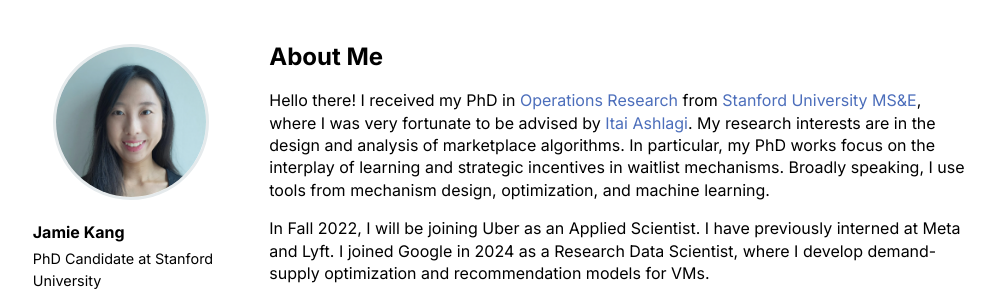
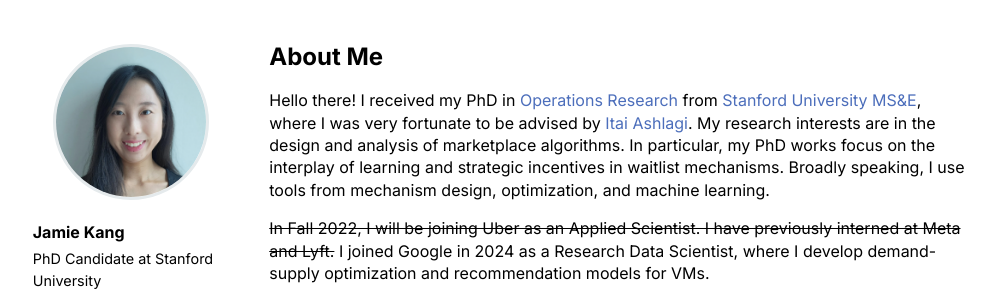
Before and after one commit to kang-jamie/kang-jamie.github.io, a plain HTML site: page index.html in a window 1280 px wide. Shown: the part 84-376 px from the top of the page, without its empty margins (139-1139 px from the left). Drawn offline with Linux system fonts and the light colour scheme.

Commit message:
Update index.html

```diff
--- a/index.html
+++ b/index.html
@@ -54,7 +54,7 @@
                 <h2>About Me</h2>
                 <div class="content-content">
                     <p>Hello there! I received my PhD in <a href="https://or.stanford.edu/index.html">Operations Research</a> from <a href="https://msande.stanford.edu/">Stanford University MS&amp;E</a>, where I was very fortunate to be advised by <a href="https://web.stanford.edu/~iashlagi/">Itai Ashlagi</a>. My research interests are in the design and analysis of marketplace algorithms. In particular, my PhD works focus on the interplay of learning and strategic incentives in waitlist mechanisms. Broadly speaking, I use tools from mechanism design, optimization, and machine learning.</p>
-                    <p><s></s>In Fall 2022, I will be joining Uber as an Applied Scientist. I have previously interned at Meta and Lyft.</s> I joined Google in 2024 as a Research Data Scientist, where I develop demand-supply optimization and recommendation models for VMs.</p>
+                    <p><s>In Fall 2022, I will be joining Uber as an Applied Scientist. I have previously interned at Meta and Lyft.</s> I joined Google in 2024 as a Research Data Scientist, where I develop demand-supply optimization and recommendation models for VMs.</p>
                 </div>
             </div>
 
```
